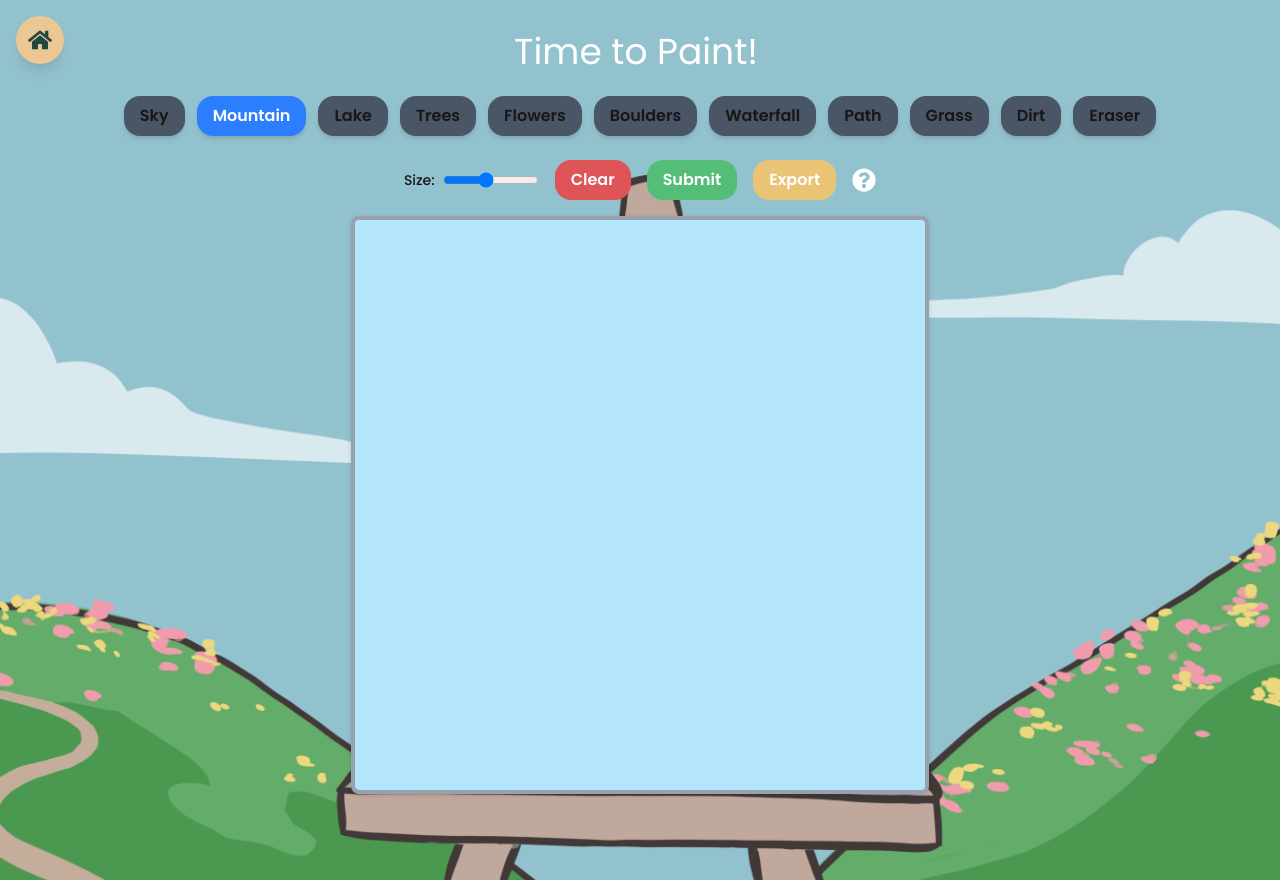
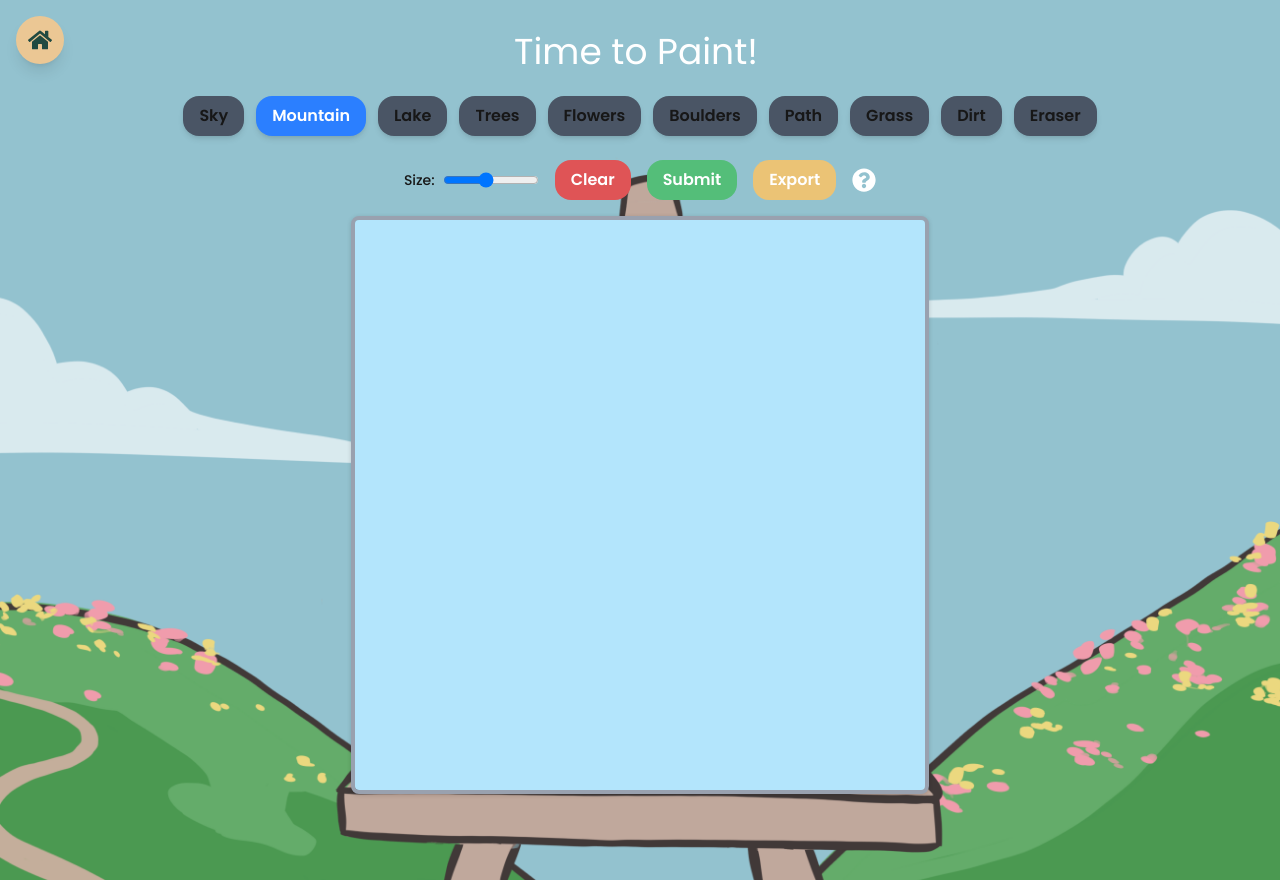
Before and after one commit to angela-yang/Dubhacks-25, a Next.js app: page /paint in a window 1280 px wide. Built offline with nearby package versions, Linux system fonts and the light colour scheme.

Commit message:
Removed waterfall

```diff
--- a/src/app/components/Canvas.tsx
+++ b/src/app/components/Canvas.tsx
@@ -8,7 +8,7 @@ import { motion } from "framer-motion";
 
 type BrushType =
   | "Sky" | "Mountain" | "Lake" | "Trees" | "Flowers"
-  | "Boulders" | "Waterfall" | "Path" | "Grass" | "Dirt" | "Eraser";
+  | "Boulders" | "Path" | "Grass" | "Dirt" | "Eraser";
 
 // This color map perfectly matches the one in your Python server
 const brushColors: Record<BrushType, string> = {
@@ -18,7 +18,6 @@ const brushColors: Record<BrushType, string> = {
   Trees: "rgb(46,139,87)",      // Backend knows as FOREST_TREES
   Flowers: "rgb(231,154,184)",
   Boulders: "rgb(164,159,154)",  // Backend knows as BOULDERS_CLIFF
-  Waterfall: "rgb(137,214,255)",
   Path: "rgb(191,168,147)",      // Backend knows as PATH_ROAD
   Grass: "rgb(122,180,96)",     // Backend knows as GRASS_FIELD
   Dirt: "rgb(137,115,96)",       // Backend knows as EARTH_LAND
```
